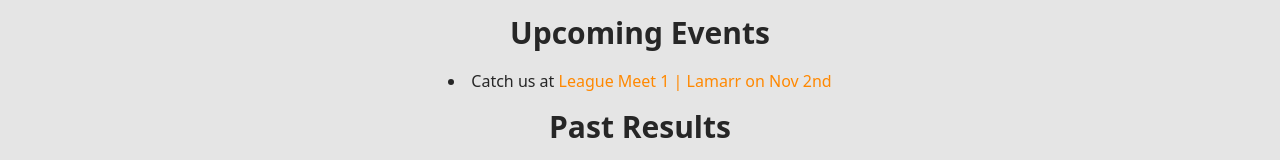
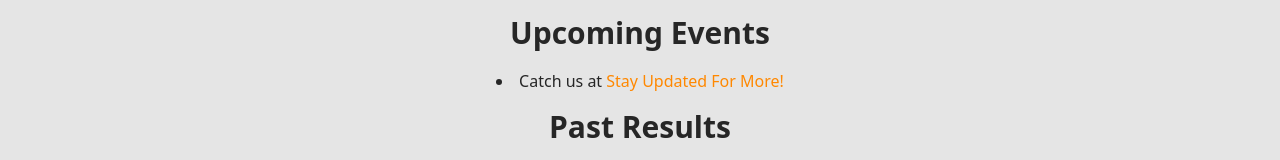
Before and after one commit to brachiotusk/evwebsite-real, a SvelteKit app: page /about in a window 1280 px wide. Shown: the part 519-679 px from the top of the page. Built offline with nearby package versions, Linux system fonts and the light colour scheme.

Commit message:
Update +page.svelte

```diff
--- a/src/routes/about/+page.svelte
+++ b/src/routes/about/+page.svelte
@@ -35,7 +35,7 @@
 
     <h1 class="text-3xl font-semibold mt-4">Upcoming Events</h1>
     <ExpandingHr --width=10em/>
-    <li> Catch us at <span class="text-evorange">League Meet 1 | Lamarr on Nov 2nd</span></li>
+    <li> Catch us at <span class="text-evorange">Stay Updated For More!</span></li>
 
 
     <h1 class="text-3xl font-semibold mt-4">Past Results</h1>
```
